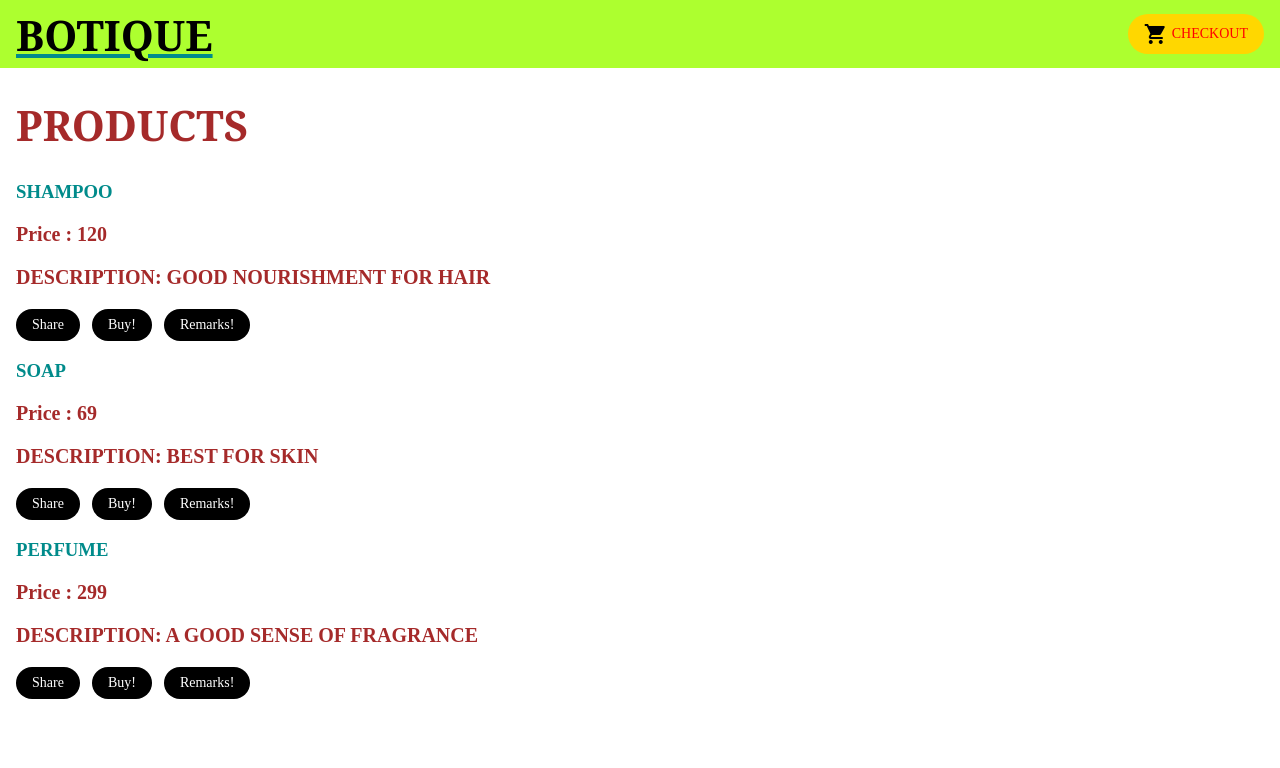
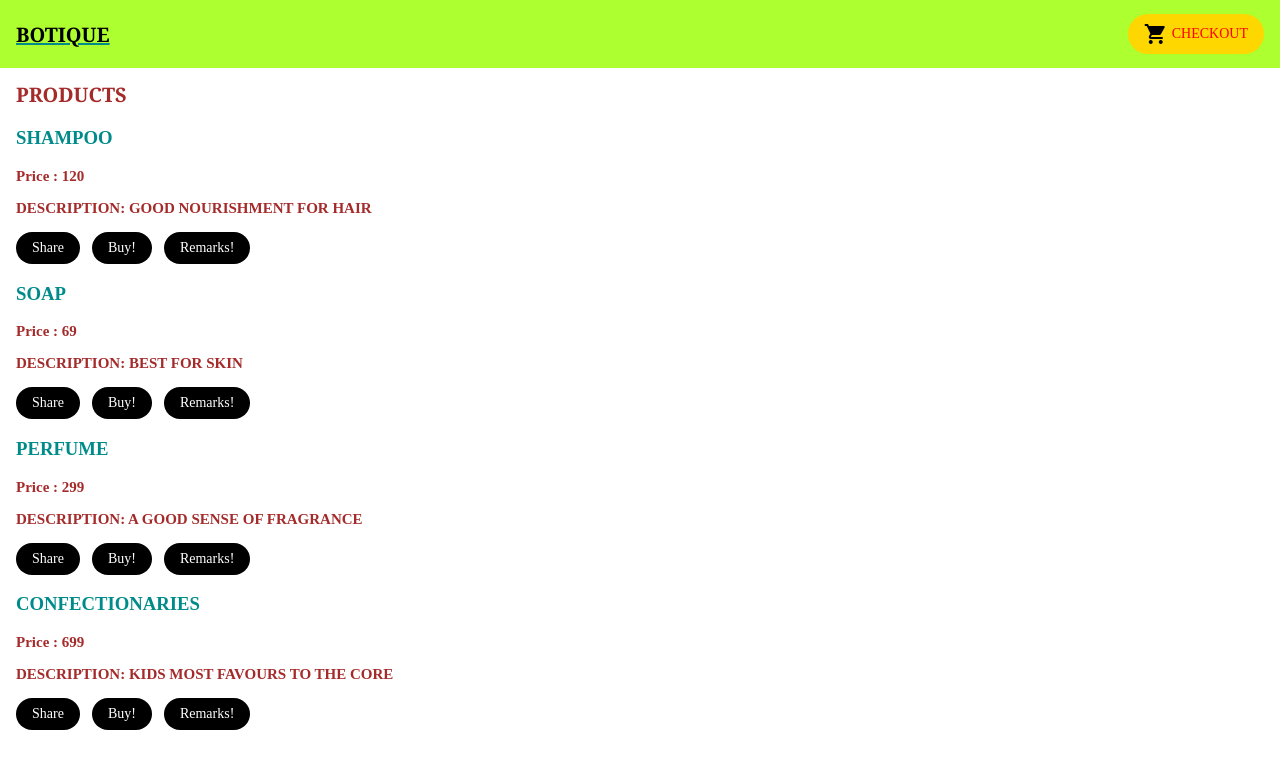
Before and after one commit to G1GNANAMANI/angular, an Angular app: page / in a window 1280 px wide. Shown: the top 768 px of the page. Built offline with nearby package versions, Linux system fonts and the light colour scheme.

Commit message:
2 files modified

```diff
--- a/src/app/products.ts
+++ b/src/app/products.ts
@@ -24,6 +24,12 @@ export const products = [
     price: 299,
     description: 'A GOOD SENSE OF FRAGRANCE ',
   },
+  {
+    id: 4,
+    name: 'CONFECTIONARIES',
+    price: 699,
+    description: 'KIDS MOST FAVOURS TO THE CORE ',
+  },
 ];
 
 /*
--- a/src/styles.css
+++ b/src/styles.css
@@ -30,13 +30,13 @@ h1:after {
   margin: auto;
 }
 h1 {
-  font-size: 42px;
+  font-size: 20px;
   font-weight: bolder;
   font-family: Georgia, serif;
 }
 
 h2 {
-  font-size: 40px;
+  font-size: 16px;
   font-weight: bolder;
 }
 
@@ -46,7 +46,7 @@ h2 {
 }
 
 p {
-  font-size: 20px;
+  font-size: 15px;
   font-weight: bolder;
 }
 
```
